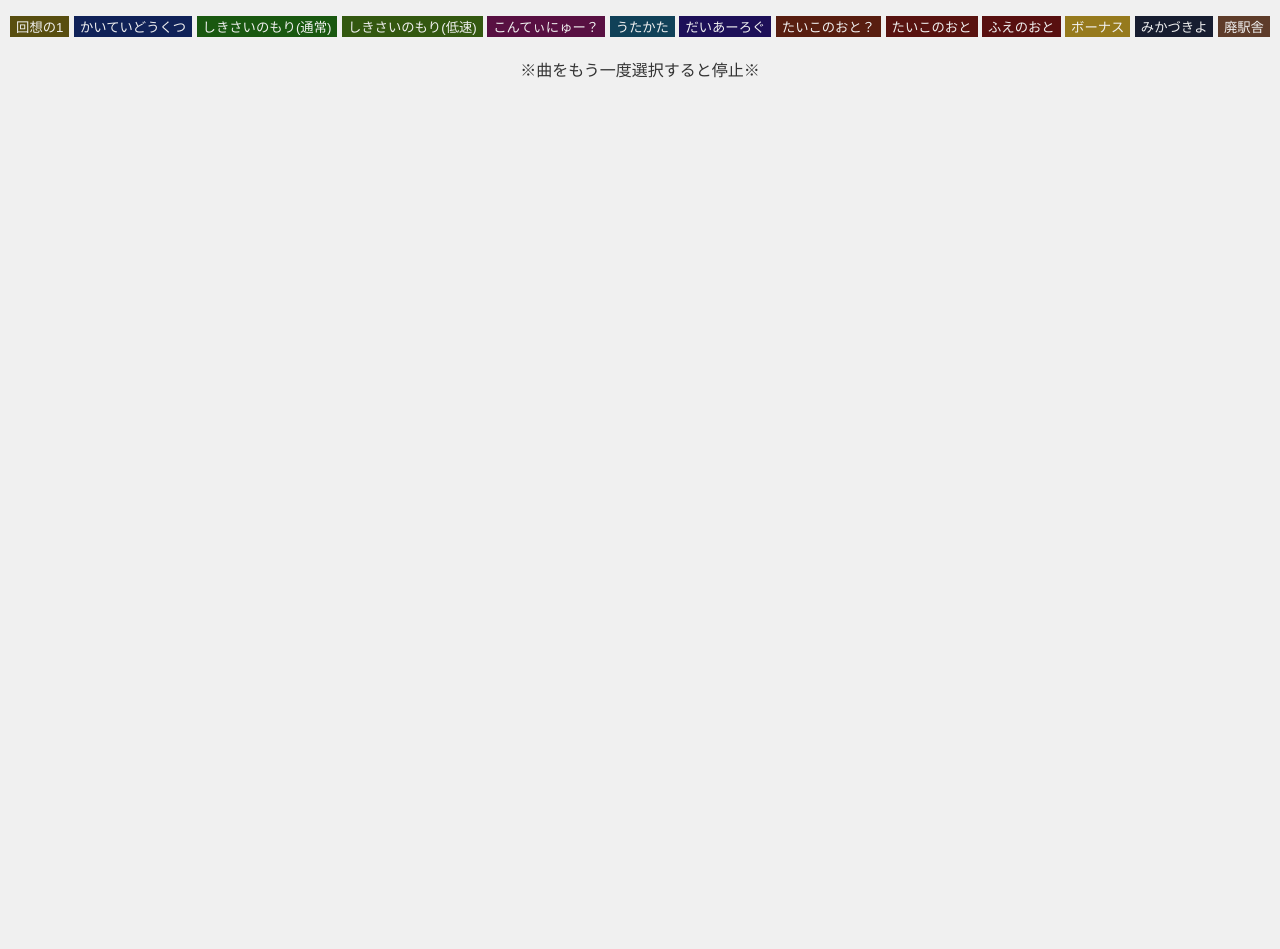
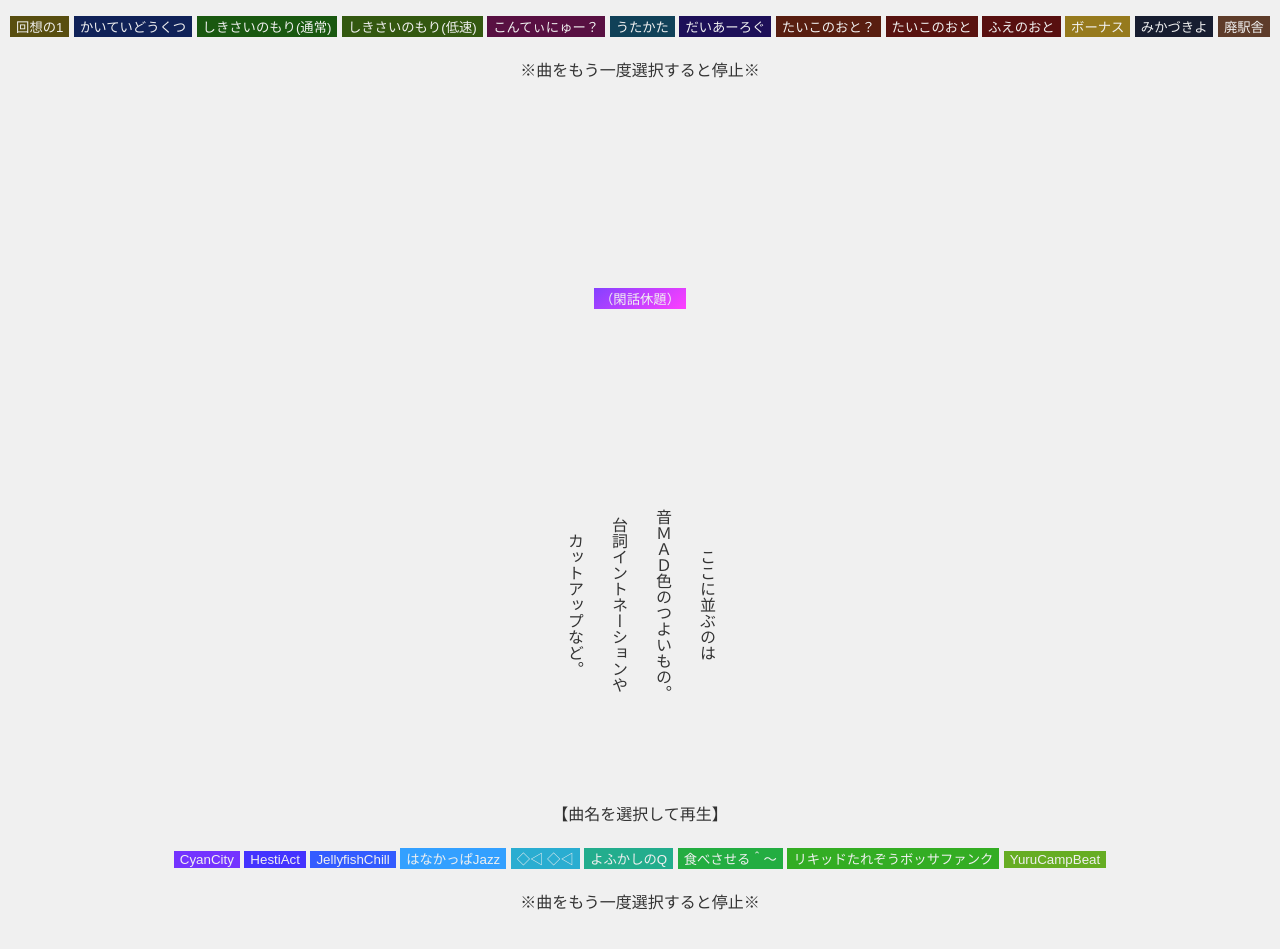
Before and after one commit to xxgu8q/0qdb-hd9y, a plain HTML site: page index.html in a window 1280 px wide. Shown: the part 1032-1981 px from the top of the page. Before the commit the page ends 1317 px from the top, so only its background shows below. Drawn offline with Linux system fonts and the light colour scheme; a web font is replaced by a local one.

Commit message:
Add files via upload

```diff
--- a/index.html
+++ b/index.html
@@ -86,7 +86,10 @@
                     >
                         ふえのおと
                     </button>
-                    <button class="music-item" data-src="music/ws_swing_001.wav">
+                    <button
+                        class="music-item"
+                        data-src="music/ws_swing_001.wav"
+                    >
                         ボーナス
                     </button>
                     <button class="music-item" data-src="music/shovel_104.wav">
@@ -100,6 +103,93 @@
 
             <p>※曲をもう一度選択すると停止※</p>
         </div>
+
+        <div>
+            <button id="sndBtn">（閑話休題）</button>
+        </div>
+
+        <div class="strVerRl">
+            <div>
+                <p>ここに並ぶのは</p>
+                <p>音ＭＡＤ色のつよいもの。</p>
+                <p>台詞イントネーションや</p>
+                <p>カットアップなど。</p>
+            </div>
+        </div>
+
+        <div class="plstGame">
+            <div>
+                <p id="status">【曲名を選択して再生】</p>
+
+                <li>
+                    <button
+                        class="music-item-2"
+                        data-src="music/was9th_cyancity.wav"
+                    >
+                        CyanCity
+                    </button>
+
+                    <button
+                        class="music-item-2"
+                        data-src="music/was9th_hestiact.wav"
+                    >
+                        HestiAct
+                    </button>
+
+                    <button
+                        class="music-item-2"
+                        data-src="music/was9th_jellyfishchill.wav"
+                    >
+                        JellyfishChill
+                    </button>
+
+                    <button
+                        class="music-item-2"
+                        data-src="music/was9th_kappajazz.wav"
+                    >
+                        はなかっぱJazz
+                    </button>
+
+                    <button
+                        class="music-item-2"
+                        data-src="music/was9th_nagino.wav"
+                    >
+                        ◇◁ ◇◁
+                    </button>
+
+                    <button
+                        class="music-item-2"
+                        data-src="music/was9th_nightq.wav"
+                    >
+                        よふかしのQ
+                    </button>
+
+                    <button
+                        class="music-item-2"
+                        data-src="music/was9th_tabesaseru.wav"
+                    >
+                        食べさせる＾～
+                    </button>
+
+                    <button
+                        class="music-item-2"
+                        data-src="music/was9th_tarezoubanana.wav"
+                    >
+                        リキッドたれぞうボッサファンク
+                    </button>
+
+                    <button
+                        class="music-item-2"
+                        data-src="music/was9th_yurucampbeat.wav"
+                    >
+                        YuruCampBeat
+                    </button>
+                </li>
+
+                <p>※曲をもう一度選択すると停止※</p>
+            </div>
+        </div>
+
         <script src="script.js"></script>
     </body>
 </html>
--- a/style.css
+++ b/style.css
@@ -125,13 +125,54 @@ body {
 }
 
 .music-item:nth-child(12) {
-    background-color: #171D30;
+    background-color: #171d30;
     color: #f0f0f0;
     border: none;
 }
 
 .music-item:nth-child(13) {
-    background-color: #5E3C2A;
+    background-color: #5e3c2a;
     color: #f0f0f0;
     border: none;
 }
+
+.music-item-2 {
+    color: #f0f0f0;
+    border: none;
+}
+
+.music-item-2:nth-child(1) {
+    background-color: #7433ff;
+}
+
+.music-item-2:nth-child(2) {
+    background-color: #4433ff;
+}
+
+.music-item-2:nth-child(3) {
+    background-color: #335cff;
+}
+
+.music-item-2:nth-child(4) {
+    background-color: #33a0ff;
+}
+
+.music-item-2:nth-child(5) {
+    background-color: #2aadd1;
+}
+
+.music-item-2:nth-child(6) {
+    background-color: #23ad8d;
+}
+
+.music-item-2:nth-child(7) {
+    background-color: #23ad41;
+}
+
+.music-item-2:nth-child(8) {
+    background-color: #33ad23;
+}
+
+.music-item-2:nth-child(9) {
+    background-color: #66ad23;
+}
```
Also changed, not shown: 2 other files.
